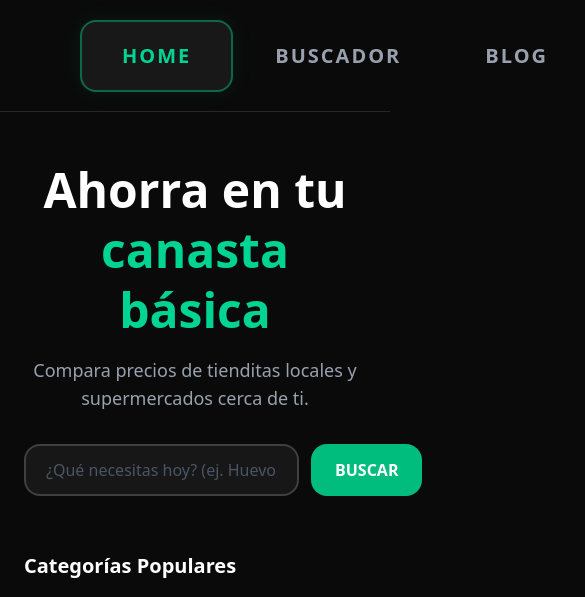
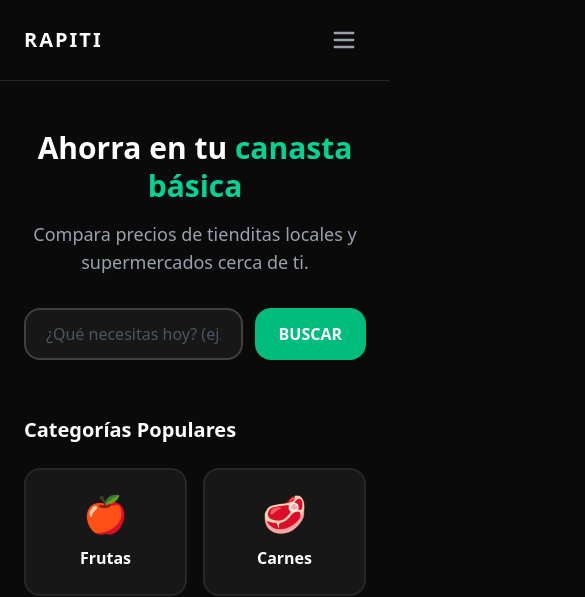
Before and after one commit to cerzam/Proyecto-Rapiti, a React (Vite) app in the folder frontend/: page / in a window 390 px wide. Shown: the top 597 px of the page, 585 px wide, since content can reach past the window. Built offline with nearby package versions, Linux system fonts and the light colour scheme; no server answers.

Commit message:
fix: responsive en Blog, TiendaDetalle y AdminTiendas mobile

```diff
--- a/frontend/src/components/Navbar.jsx
+++ b/frontend/src/components/Navbar.jsx
@@ -1,53 +1,79 @@
+import { useState } from 'react';
 import { NavLink } from 'react-router-dom';
 import { useAuth } from '../context/useAuth';
 
 const Navbar = () => {
   const { isAuth, isAdmin, logout } = useAuth();
+  const [menuAbierto, setMenuAbierto] = useState(false);
 
-  const linkBase = "text-xl font-bold tracking-widest transition-all duration-300 px-10 py-5 rounded-2xl flex items-center justify-center outline-none";
+  const linkBase = "font-bold tracking-widest transition-all duration-300 rounded-2xl flex items-center justify-center outline-none";
+  const desktopLink = `${linkBase} text-xl px-10 py-5`;
+  const mobileLink = `${linkBase} text-lg px-6 py-4 w-full`;
   const activeClass = "text-emerald-400 bg-neutral-800/50 border-2 border-emerald-500/50 shadow-[0_0_20px_rgba(16,185,129,0.1)]";
   const inactiveClass = "text-gray-400 hover:text-emerald-400 hover:bg-neutral-800/30 border-2 border-transparent";
 
+  const cerrarMenu = () => setMenuAbierto(false);
+
   return (
-    <nav className="w-full bg-[#0a0a0a] border-b border-neutral-800 sticky top-0 z-50 h-28 flex items-center">
-      <div className="w-full px-20 flex items-center justify-around">
+    <nav className="w-full bg-[#0a0a0a] border-b border-neutral-800 sticky top-0 z-50">
 
-        <NavLink to="/" className={({ isActive }) => `${linkBase} ${isActive ? activeClass : inactiveClass}`}>
-          HOME
+      {/* Desktop */}
+      <div className="hidden md:flex w-full px-10 h-28 items-center justify-around">
+        <NavLink to="/" className={({ isActive }) => `${desktopLink} ${isActive ? activeClass : inactiveClass}`}>HOME</NavLink>
+        <NavLink to="/buscador" className={({ isActive }) => `${desktopLink} ${isActive ? activeClass : inactiveClass}`}>BUSCADOR</NavLink>
+        <NavLink to="/blog" className={({ isActive }) => `${desktopLink} ${isActive ? activeClass : inactiveClass}`}>BLOG</NavLink>
+        <NavLink to="/tiendas" className={({ isActive }) => `${desktopLink} ${isActive ? activeClass : inactiveClass}`}>TIENDAS</NavLink>
+        {isAdmin && (
+          <NavLink to="/admin" className={({ isActive }) => `${desktopLink} ${isActive ? activeClass : inactiveClass}`}>ADMIN</NavLink>
+        )}
+        {isAuth ? (
+          <button onClick={logout} className={`${desktopLink} text-gray-400 hover:text-red-400 hover:bg-neutral-800/30 border-2 border-transparent cursor-pointer`}>LOGOUT</button>
+        ) : (
+          <NavLink to="/login" className={({ isActive }) => `${desktopLink} ${isActive ? activeClass : inactiveClass}`}>LOGIN</NavLink>
+        )}
+      </div>
+
+      {/* Mobile header */}
+      <div className="flex md:hidden w-full px-6 h-20 items-center justify-between">
+        <NavLink to="/" onClick={cerrarMenu} className="text-white font-bold text-xl tracking-widest">
+          RAPITI
         </NavLink>
+        <button
+          onClick={() => setMenuAbierto(prev => !prev)}
+          aria-label={menuAbierto ? 'Cerrar menú' : 'Abrir menú'}
+          aria-expanded={menuAbierto}
+          className="text-gray-400 hover:text-emerald-400 transition-colors p-2 focus:outline-none focus-visible:ring-2 focus-visible:ring-emerald-500 rounded-xl"
+        >
+          {menuAbierto ? (
+            <svg xmlns="http://www.w3.org/2000/svg" className="h-7 w-7" fill="none" viewBox="0 0 24 24" stroke="currentColor">
+              <path strokeLinecap="round" strokeLinejoin="round" strokeWidth={2} d="M6 18L18 6M6 6l12 12" />
+            </svg>
+          ) : (
+            <svg xmlns="http://www.w3.org/2000/svg" className="h-7 w-7" fill="none" viewBox="0 0 24 24" stroke="currentColor">
+              <path strokeLinecap="round" strokeLinejoin="round" strokeWidth={2} d="M4 6h16M4 12h16M4 18h16" />
+            </svg>
+          )}
+        </button>
+      </div>
 
-        <NavLink to="/buscador" className={({ isActive }) => `${linkBase} ${isActive ? activeClass : inactiveClass}`}>
-          BUSCADOR
-        </NavLink>
+      {/* Mobile menu */}
+      {menuAbierto && (
+        <div className="md:hidden border-t border-neutral-800 bg-[#0a0a0a] px-4 py-4 flex flex-col gap-2 animate-fade-in-up">
+          <NavLink to="/" onClick={cerrarMenu} className={({ isActive }) => `${mobileLink} ${isActive ? activeClass : inactiveClass}`}>HOME</NavLink>
+          <NavLink to="/buscador" onClick={cerrarMenu} className={({ isActive }) => `${mobileLink} ${isActive ? activeClass : inactiveClass}`}>BUSCADOR</NavLink>
+          <NavLink to="/blog" onClick={cerrarMenu} className={({ isActive }) => `${mobileLink} ${isActive ? activeClass : inactiveClass}`}>BLOG</NavLink>
+          <NavLink to="/tiendas" onClick={cerrarMenu} className={({ isActive }) => `${mobileLink} ${isActive ? activeClass : inactiveClass}`}>TIENDAS</NavLink>
+          {isAdmin && (
+            <NavLink to="/admin" onClick={cerrarMenu} className={({ isActive }) => `${mobileLink} ${isActive ? activeClass : inactiveClass}`}>ADMIN</NavLink>
+          )}
+          {isAuth ? (
+            <button onClick={() => { logout(); cerrarMenu(); }} className={`${mobileLink} text-gray-400 hover:text-red-400 hover:bg-neutral-800/30 border-2 border-transparent cursor-pointer`}>LOGOUT</button>
+          ) : (
+            <NavLink to="/login" onClick={cerrarMenu} className={({ isActive }) => `${mobileLink} ${isActive ? activeClass : inactiveClass}`}>LOGIN</NavLink>
+          )}
+        </div>
+      )}
 
-        <NavLink to="/blog" className={({ isActive }) => `${linkBase} ${isActive ? activeClass : inactiveClass}`}>
-          BLOG
-        </NavLink>
-
-        <NavLink to="/tiendas" className={({ isActive }) => `${linkBase} ${isActive ? activeClass : inactiveClass}`}>
-          TIENDAS
-        </NavLink>
-
-        {isAdmin && (
-          <NavLink to="/admin" className={({ isActive }) => `${linkBase} ${isActive ? activeClass : inactiveClass}`}>
-            ADMIN
-          </NavLink>
-        )}
-
-        {isAuth ? (
-          <button
-            onClick={logout}
-            className={`${linkBase} text-gray-400 hover:text-red-400 hover:bg-neutral-800/30 border-2 border-transparent cursor-pointer`}
-          >
-            LOGOUT
-          </button>
-        ) : (
-          <NavLink to="/login" className={({ isActive }) => `${linkBase} ${isActive ? activeClass : inactiveClass}`}>
-            LOGIN
-          </NavLink>
-        )}
-
-      </div>
     </nav>
   );
 };
--- a/frontend/src/views/Blog.jsx
+++ b/frontend/src/views/Blog.jsx
@@ -43,8 +43,8 @@ export default function Blog() {
     <div className="min-h-[calc(100vh-112px)] px-6 py-12 max-w-3xl mx-auto">
 
       {/* ENCABEZADO */}
-      <div className="flex items-center justify-between mb-10 animate-fade-in-up">
-        <h1 className="text-4xl font-bold text-white">
+      <div className="flex flex-wrap items-center justify-between gap-4 mb-10 animate-fade-in-up">
+        <h1 className="text-3xl sm:text-4xl font-bold text-white">
           <span className="text-emerald-400">Blog</span> comunitario
         </h1>
 
--- a/frontend/src/views/Home.jsx
+++ b/frontend/src/views/Home.jsx
@@ -32,7 +32,7 @@ const Home = () => {
 
       {/* HERO */}
       <section className="text-center mb-14 animate-fade-in-up">
-        <h1 className="text-5xl font-bold text-white leading-tight mb-4">
+        <h1 className="text-3xl sm:text-5xl font-bold text-white leading-tight mb-4">
           Ahorra en tu <span className="text-emerald-400">canasta básica</span>
         </h1>
         <p className="text-gray-400 text-lg mb-8">
@@ -46,11 +46,11 @@ const Home = () => {
             onChange={(e) => setBusqueda(e.target.value)}
             placeholder="¿Qué necesitas hoy? (ej. Huevo, Leche...)"
             aria-label="Buscar productos"
-            className="flex-1 bg-neutral-900 border-2 border-neutral-700 text-white px-5 py-3 rounded-2xl outline-none focus:ring-4 focus:ring-emerald-500 focus:border-emerald-500 placeholder:text-gray-600 transition-all"
+            className="flex-1 min-w-0 bg-neutral-900 border-2 border-neutral-700 text-white px-5 py-3 rounded-2xl outline-none focus:ring-4 focus:ring-emerald-500 focus:border-emerald-500 placeholder:text-gray-600 transition-all"
           />
           <button
             type="submit"
-            className="bg-emerald-500 hover:bg-emerald-600 text-white font-bold px-6 py-3 rounded-2xl transition-all focus:ring-4 focus:ring-emerald-500 outline-none"
+            className="shrink-0 bg-emerald-500 hover:bg-emerald-600 text-white font-bold px-6 py-3 rounded-2xl transition-all focus:ring-4 focus:ring-emerald-500 outline-none"
           >
             BUSCAR
           </button>
--- a/frontend/src/views/TiendaDetalle.jsx
+++ b/frontend/src/views/TiendaDetalle.jsx
@@ -60,12 +60,12 @@ export default function TiendaDetalle() {
 
         <div className="lg:col-span-2 space-y-6">
           <div className="bg-neutral-900 border-2 border-neutral-800 rounded-2xl p-8 animate-scale-in">
-            <div className="flex items-start justify-between mb-4">
+            <div className="flex flex-wrap items-start justify-between gap-3 mb-4">
               <div>
-                <h1 className="text-3xl font-bold text-white mb-1">{tienda.nombre}</h1>
+                <h1 className="text-2xl sm:text-3xl font-bold text-white mb-1">{tienda.nombre}</h1>
                 <span className="text-emerald-400 text-sm font-medium">{tienda.categoria}</span>
               </div>
-              <span className={`text-sm font-semibold px-4 py-2 rounded-full ${tienda.abierto ? 'bg-emerald-500/20 text-emerald-400 border border-emerald-500/40' : 'bg-neutral-700 text-gray-500 border border-neutral-600'}`}>
+              <span className={`shrink-0 text-sm font-semibold px-4 py-2 rounded-full ${tienda.abierto ? 'bg-emerald-500/20 text-emerald-400 border border-emerald-500/40' : 'bg-neutral-700 text-gray-500 border border-neutral-600'}`}>
                 {tienda.abierto ? '✓ Abierto ahora' : 'Cerrado'}
               </span>
             </div>
```
Also changed, not shown: frontend/src/views/AdminTiendas.jsx (+42 -3 lines).
